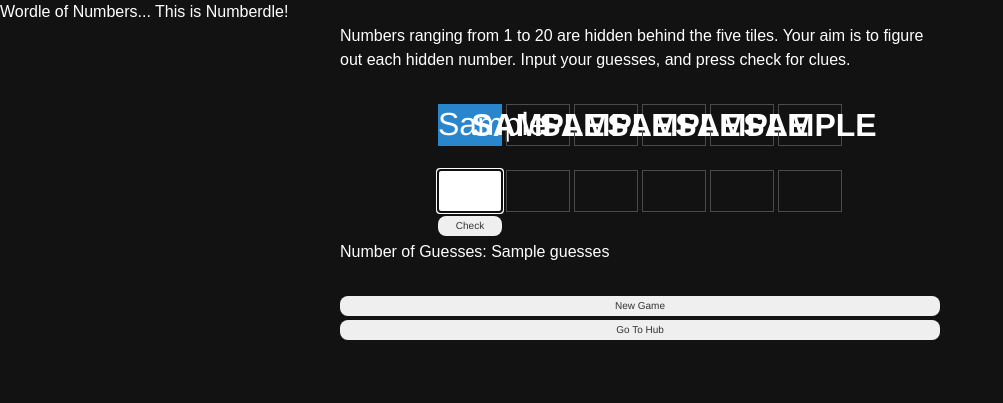
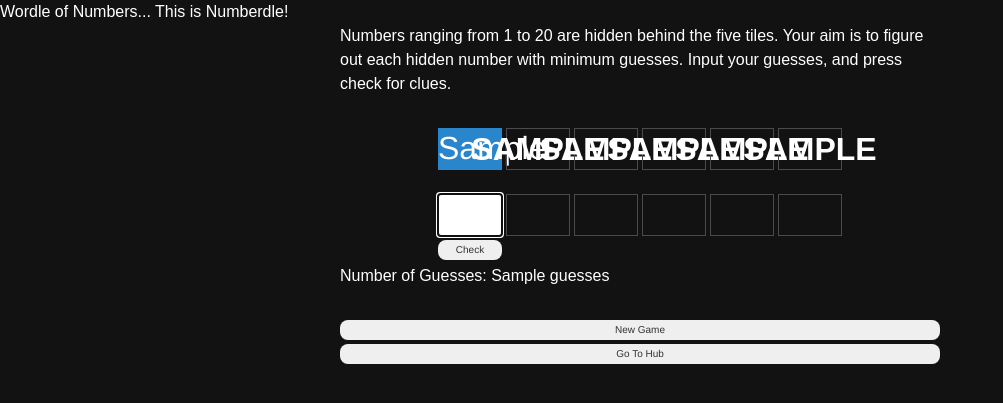
Before and after one commit to shaurya3shah/myFirstDjangoSite, a Django app: template helloapp/templates/helloapp/numberdle.html in a window 1280 px wide. Shown: the top 403 px of the page, without its empty margins (0-1003 px from the left). Run offline with Django 4.2, Linux system fonts and the light colour scheme; the template is opened without the code that fills it: most values are stand-ins (such as "Sample title", 1, 10 or a date in 2020).

Commit message:
simple messaging

```diff
--- a/helloapp/templates/helloapp/numberdle.html
+++ b/helloapp/templates/helloapp/numberdle.html
@@ -15,7 +15,7 @@
       <div class="board">
     {% load static %}
     {% load app_extras %}
-        <p>Numbers ranging from 1 to 20 are hidden behind the five tiles. Your aim is to figure out each hidden number.
+        <p>Numbers ranging from 1 to 20 are hidden behind the five tiles. Your aim is to figure out each hidden number with minimum guesses.
             Input your guesses, and press check for clues.</p>
           <br>
             {% if numberdle_obj %}
```
